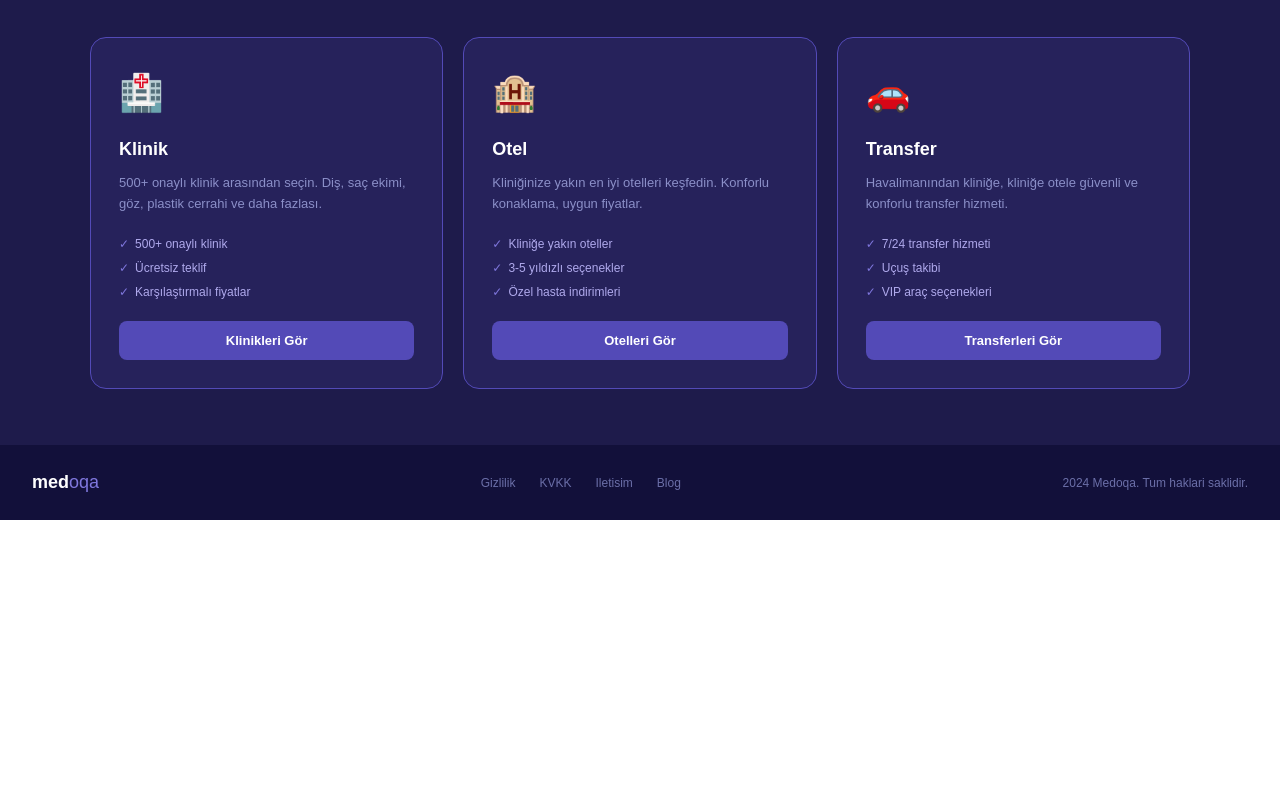
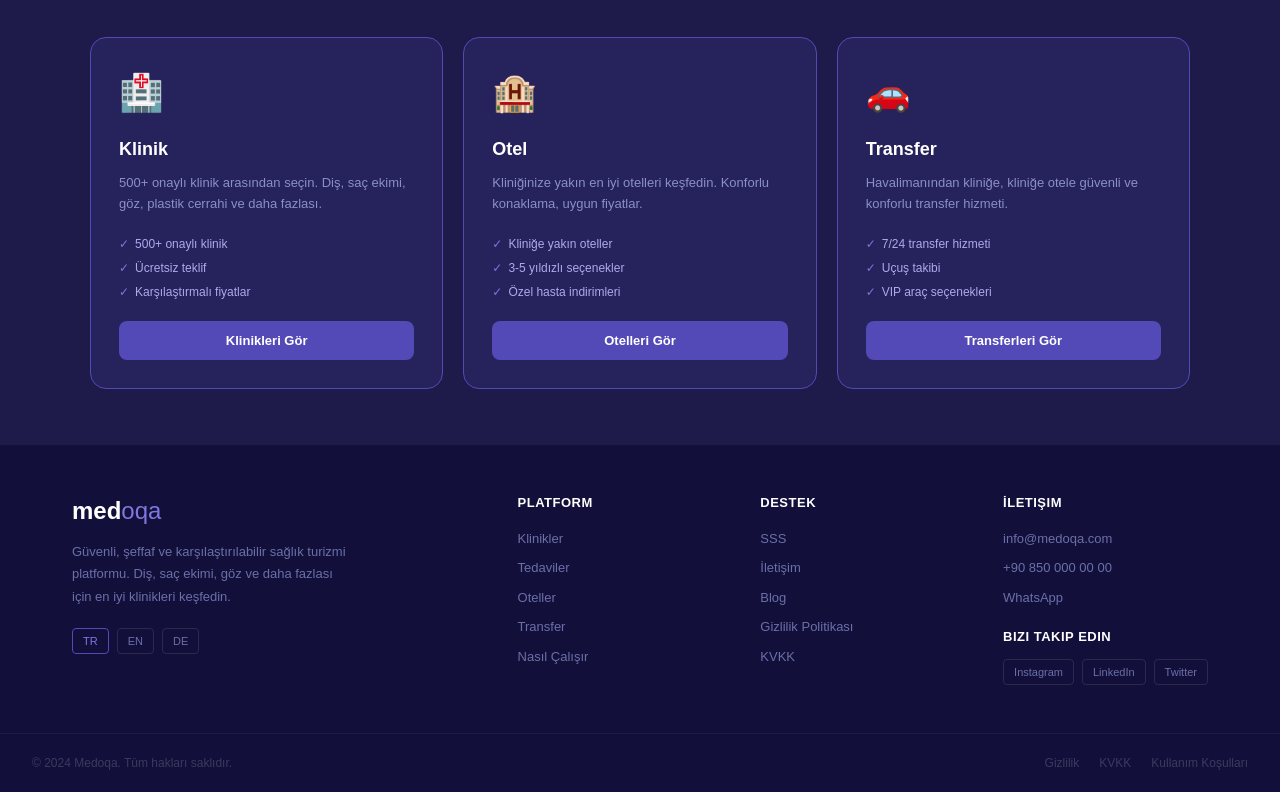
Before and after one commit to oznhaksever-source/Clinyo, a Next.js app: page / in a window 1280 px wide. Shown: the part 1684-2476 px from the top of the page. Before the commit the page ends 2204 px from the top, so only its background shows below. Built offline with nearby package versions, Linux system fonts and the light colour scheme.

Commit message:
footer component eklendi

```diff
--- /dev/null
+++ b/app/components/Footer.tsx
@@ -0,0 +1,81 @@
+export default function Footer() {
+  return (
+    <footer style={{ background: "#12103a", fontFamily: "sans-serif" }}>
+
+      <div style={{ maxWidth: "1200px", margin: "0 auto", padding: "48px 32px", display: "grid", gridTemplateColumns: "2fr 1fr 1fr 1fr", gap: "40px" }}>
+
+        <div>
+          <div style={{ fontSize: "24px", fontWeight: 700, color: "#fff", marginBottom: "12px" }}>
+            med<span style={{ color: "#7F77DD", fontWeight: 300 }}>oqa</span>
+          </div>
+          <p style={{ fontSize: "13px", color: "#6b6fa8", lineHeight: 1.7, marginBottom: "20px", maxWidth: "280px" }}>
+            Güvenli, şeffaf ve karşılaştırılabilir sağlık turizmi platformu. Diş, saç ekimi, göz ve daha fazlası için en iyi klinikleri keşfedin.
+          </p>
+          <div style={{ display: "flex", gap: "8px" }}>
+            {["TR", "EN", "DE"].map((dil) => (
+              <span key={dil} style={{ fontSize: "11px", padding: "4px 10px", border: "1px solid #2a2a4e", borderRadius: "4px", color: dil === "TR" ? "#7F77DD" : "#6b6fa8", cursor: "pointer", borderColor: dil === "TR" ? "#534AB7" : "#2a2a4e" }}>{dil}</span>
+            ))}
+          </div>
+        </div>
+
+        <div>
+          <h4 style={{ fontSize: "13px", fontWeight: 700, color: "#fff", marginBottom: "16px", textTransform: "uppercase", letterSpacing: "0.5px" }}>Platform</h4>
+          <div style={{ display: "flex", flexDirection: "column", gap: "10px" }}>
+            {[
+              { ad: "Klinikler", href: "/klinikler" },
+              { ad: "Tedaviler", href: "/tedaviler" },
+              { ad: "Oteller", href: "/oteller" },
+              { ad: "Transfer", href: "/transfer" },
+              { ad: "Nasıl Çalışır", href: "/nasil-calisir" },
+            ].map((link) => (
+              <a key={link.ad} href={link.href} style={{ fontSize: "13px", color: "#6b6fa8", textDecoration: "none" }}>{link.ad}</a>
+            ))}
+          </div>
+        </div>
+
+        <div>
+          <h4 style={{ fontSize: "13px", fontWeight: 700, color: "#fff", marginBottom: "16px", textTransform: "uppercase", letterSpacing: "0.5px" }}>Destek</h4>
+          <div style={{ display: "flex", flexDirection: "column", gap: "10px" }}>
+            {[
+              { ad: "SSS", href: "/sss" },
+              { ad: "İletişim", href: "/iletisim" },
+              { ad: "Blog", href: "/blog" },
+              { ad: "Gizlilik Politikası", href: "/gizlilik" },
+              { ad: "KVKK", href: "/kvkk" },
+            ].map((link) => (
+              <a key={link.ad} href={link.href} style={{ fontSize: "13px", color: "#6b6fa8", textDecoration: "none" }}>{link.ad}</a>
+            ))}
+          </div>
+        </div>
+
+        <div>
+          <h4 style={{ fontSize: "13px", fontWeight: 700, color: "#fff", marginBottom: "16px", textTransform: "uppercase", letterSpacing: "0.5px" }}>İletişim</h4>
+          <div style={{ display: "flex", flexDirection: "column", gap: "10px" }}>
+            <a href="mailto:info@medoqa.com" style={{ fontSize: "13px", color: "#6b6fa8", textDecoration: "none" }}>info@medoqa.com</a>
+            <a href="tel:+908500000000" style={{ fontSize: "13px", color: "#6b6fa8", textDecoration: "none" }}>+90 850 000 00 00</a>
+            <a href="https://wa.me/908500000000" style={{ fontSize: "13px", color: "#6b6fa8", textDecoration: "none" }}>WhatsApp</a>
+          </div>
+          <div style={{ marginTop: "20px" }}>
+            <h4 style={{ fontSize: "13px", fontWeight: 700, color: "#fff", marginBottom: "12px", textTransform: "uppercase", letterSpacing: "0.5px" }}>Bizi Takip Edin</h4>
+            <div style={{ display: "flex", gap: "8px" }}>
+              {["Instagram", "LinkedIn", "Twitter"].map((s) => (
+                <a key={s} href="#" style={{ fontSize: "11px", padding: "4px 10px", border: "1px solid #2a2a4e", borderRadius: "4px", color: "#6b6fa8", textDecoration: "none" }}>{s}</a>
+              ))}
+            </div>
+          </div>
+        </div>
+
+      </div>
+
+      <div style={{ borderTop: "1px solid #1e1b4b", padding: "20px 32px", display: "flex", justifyContent: "space-between", alignItems: "center" }}>
+        <span style={{ fontSize: "12px", color: "#3a3a5e" }}>© 2024 Medoqa. Tüm hakları saklıdır.</span>
+        <div style={{ display: "flex", gap: "20px" }}>
+          <a href="/gizlilik" style={{ fontSize: "12px", color: "#3a3a5e", textDecoration: "none" }}>Gizlilik</a>
+          <a href="/kvkk" style={{ fontSize: "12px", color: "#3a3a5e", textDecoration: "none" }}>KVKK</a>
+          <a href="/kullanim-kosullari" style={{ fontSize: "12px", color: "#3a3a5e", textDecoration: "none" }}>Kullanım Koşulları</a>
+        </div>
+      </div>
+
+    </footer>
+  );
+}
--- a/app/page.tsx
+++ b/app/page.tsx
@@ -1,4 +1,5 @@
 import Navbar from "./components/Navbar";
+import Footer from "./components/Footer";
 export default function Home() {
   return (
     <main style={{ minHeight: "100vh", background: "#f9fafb", fontFamily: "sans-serif" }}>
@@ -160,17 +161,7 @@ export default function Home() {
         </div>
       </section>
 
-      <footer style={{ background: "#12103a", padding: "24px 32px", display: "flex", justifyContent: "space-between", alignItems: "center" }}>
-        <div style={{ fontSize: "18px", fontWeight: 700, color: "#fff" }}>
-          med<span style={{ color: "#7F77DD", fontWeight: 300 }}>oqa</span>
-        </div>
-        <div style={{ display: "flex", gap: "24px" }}>
-          {["Gizlilik", "KVKK", "Iletisim", "Blog"].map((l) => (
-            <a key={l} href="#" style={{ color: "#6b6fa8", fontSize: "12px", textDecoration: "none" }}>{l}</a>
-          ))}
-        </div>
-        <div style={{ fontSize: "12px", color: "#6b6fa8" }}>2024 Medoqa. Tum haklari saklidir.</div>
-      </footer>
+      <Footer />
 
     </main>
   );
--- a/app/transfer/page.tsx
+++ b/app/transfer/page.tsx
@@ -173,17 +173,7 @@ export default function Transfer() {
         </div>
       </div>
 
-      <footer style={{ background: "#12103a", padding: "24px 32px", display: "flex", justifyContent: "space-between", alignItems: "center", marginTop: "32px" }}>
-        <div style={{ fontSize: "18px", fontWeight: 700, color: "#fff" }}>
-          med<span style={{ color: "#7F77DD", fontWeight: 300 }}>oqa</span>
-        </div>
-        <div style={{ display: "flex", gap: "24px" }}>
-          {["Gizlilik", "KVKK", "İletişim", "Blog"].map((l) => (
-            <a key={l} href="#" style={{ color: "#6b6fa8", fontSize: "12px", textDecoration: "none" }}>{l}</a>
-          ))}
-        </div>
-        <div style={{ fontSize: "12px", color: "#6b6fa8" }}>2024 Medoqa. Tüm hakları saklıdır.</div>
-      </footer>
+      <Footer />
 
     </main>
   );
```
